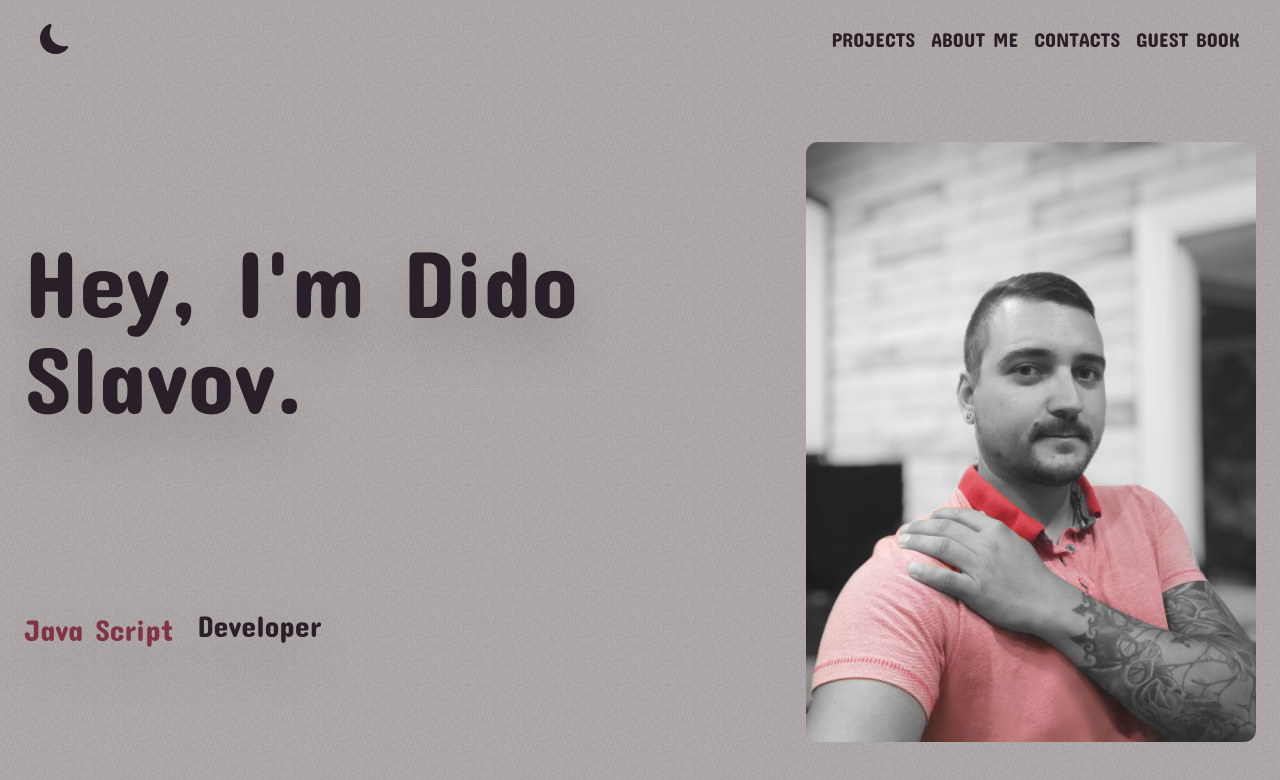
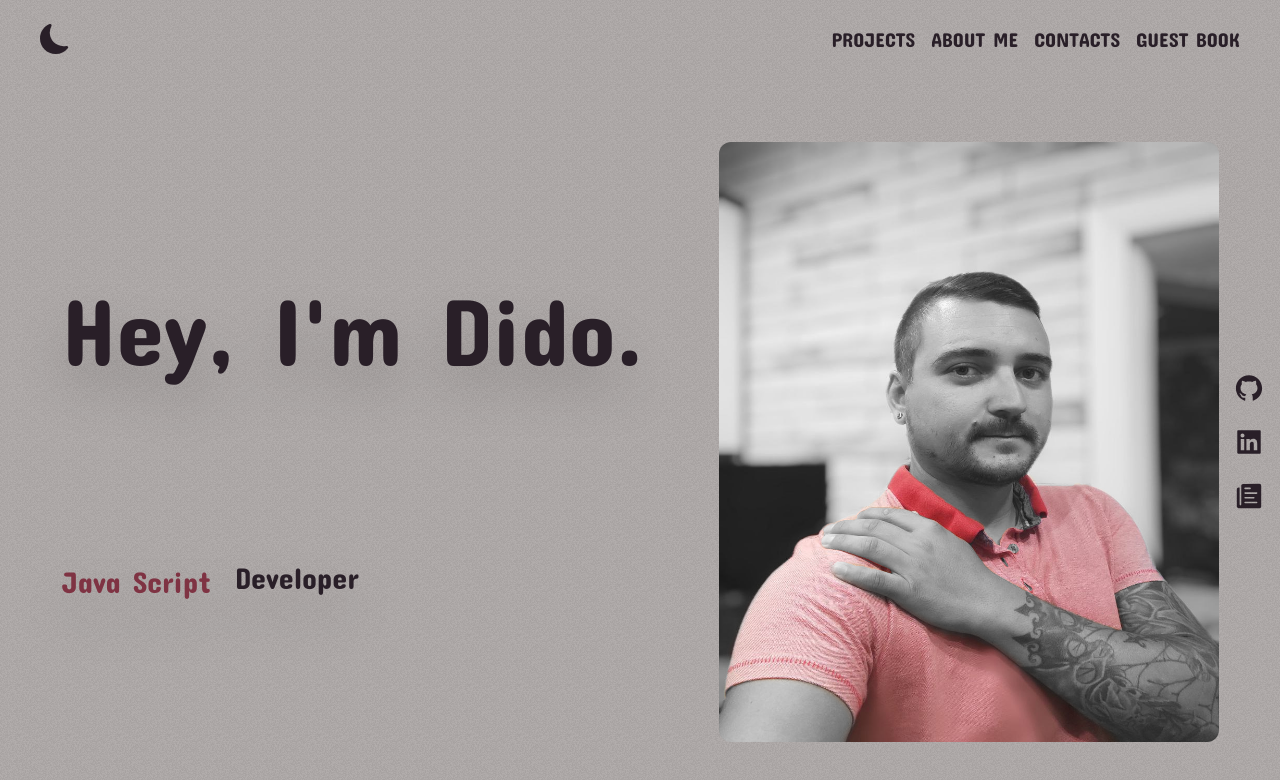
Before and after one commit to didoslavov/My-Portfolio, a Next.js app: page / in a window 1280 px wide. Shown: the top 780 px of the page. Built offline with nearby package versions, Linux system fonts and the light colour scheme.

Commit message:
extract home component

```diff
--- /dev/null
+++ b/app/Components/Home/Home.tsx
@@ -0,0 +1,97 @@
+'use client';
+import { IoIosPaper } from 'react-icons/io';
+import { AiFillLinkedin } from 'react-icons/ai';
+import { AiFillGithub } from 'react-icons/ai';
+
+import { useGSAP } from '@gsap/react';
+import gsap, { Elastic } from 'gsap';
+import Image from 'next/image';
+import React from 'react';
+
+const Home = () => {
+    const stack = ['Java Script', 'React', 'Next', 'Node JS', 'Express'];
+
+    useGSAP(() => {
+        const vsOpts = {
+            slides: document.querySelectorAll('.slide'),
+            list: document.querySelector('.slides'),
+            duration: 6,
+            lineHeight: 50,
+        };
+
+        const vSlide = gsap.timeline({
+            paused: true,
+            repeat: -1,
+        });
+
+        let index = 1;
+
+        vsOpts.slides.forEach(function (i, j) {
+            if (index > vsOpts.slides.length - 1) {
+                index = 0;
+            }
+
+            vSlide.to(vsOpts.list, {
+                duration: vsOpts.duration / vsOpts.slides.length,
+                y: index * -1 * vsOpts.lineHeight,
+                ease: Elastic.easeOut.config(1, 0.9),
+            });
+
+            index++;
+        });
+
+        vSlide.play();
+    });
+    return (
+        <div className="relative flex flex-col md:flex-row items-center justify-between md:justify-around py-8 px-6">
+            <div className="flex flex-col gap-12 md:gap-44 items-start text-raisin-black  dark:text-silver drop-shadow-2xl">
+                <p className="text-3xl md:text-6xl lg:text-8xl">Hey, I&apos;m Dido.</p>
+                <div className="flex items-center gap-6 overflow-hidden text-3xl">
+                    <div className="h-12 text-end text-wine dark:text-sheen-gold">
+                        <ul className="slides">
+                            {stack.map((tech, i) => (
+                                <li className="slide leading-[50px]" key={i}>
+                                    {tech}
+                                </li>
+                            ))}
+                        </ul>
+                    </div>
+                    <p className="leading-[50px]">Developer</p>
+                </div>
+            </div>
+            <Image
+                width={800}
+                height={800}
+                src="/portfolio-img-bg-dark.jpg"
+                alt="Picture of me, Dido"
+                className="rounded-xl w-[500px] h-[600px] hidden md:block md:dark:hidden"
+            />
+            <Image
+                width={800}
+                height={800}
+                src="/portfolio-img-bg-light.jpg"
+                alt="Picture of me, Dido"
+                className="rounded-xl w-[500px] h-[600px] hidden md:dark:block"
+            />
+            <ul className="absolute right-4 top-[50%] -translate-y-[50%] flex flex-col gap-6 text-raisin-black dark:text-silver">
+                <li>
+                    <a href="#">
+                        <AiFillGithub size={30} />
+                    </a>
+                </li>
+                <li>
+                    <a href="#">
+                        <AiFillLinkedin size={30} />
+                    </a>
+                </li>
+                <li>
+                    <a href="#">
+                        <IoIosPaper size={30} />
+                    </a>
+                </li>
+            </ul>
+        </div>
+    );
+};
+
+export default Home;
--- a/app/page.tsx
+++ b/app/page.tsx
@@ -1,73 +1,5 @@
-'use client';
+import Home from './Components/Home/Home';
 
-import { useGSAP } from '@gsap/react';
-import gsap, { Elastic } from 'gsap';
-import Image from 'next/image';
-
-export default function Home() {
-    const stack = ['Java Script', 'React', 'Next', 'Node JS', 'Express'];
-    useGSAP(() => {
-        var vsOpts = {
-            slides: document.querySelectorAll('.slide'),
-            list: document.querySelector('.slides'),
-            duration: 6,
-            lineHeight: 50,
-        };
-
-        const vSlide = gsap.timeline({
-            paused: true,
-            repeat: -1,
-        });
-
-        let index = 1;
-        vsOpts.slides.forEach(function (i, j) {
-            if (index > vsOpts.slides.length - 1) {
-                index = 0;
-            }
-
-            vSlide.to(vsOpts.list, {
-                duration: vsOpts.duration / vsOpts.slides.length,
-                y: index * -1 * vsOpts.lineHeight,
-                ease: Elastic.easeOut.config(1, 0.9),
-            });
-
-            index++;
-        });
-
-        vSlide.play();
-    });
-
-    return (
-        <div className="flex flex-col md:flex-row items-center justify-between md:justify-around py-8 px-6">
-            <div className="flex flex-col gap-12 md:gap-44 items-start text-raisin-black  dark:text-silver drop-shadow-2xl">
-                <p className="text-3xl md:text-6xl lg:text-8xl">Hey, I&apos;m Dido Slavov.</p>
-                <div className="flex items-center gap-6 overflow-hidden text-3xl">
-                    <div className="h-12 text-end text-wine dark:text-sheen-gold">
-                        <ul className="slides">
-                            {stack.map((tech, i) => (
-                                <li className="slide leading-[50px]" key={i}>
-                                    {tech}
-                                </li>
-                            ))}
-                        </ul>
-                    </div>
-                    <p className="leading-[50px]">Developer</p>
-                </div>
-            </div>
-            <Image
-                width={800}
-                height={800}
-                src="/portfolio-img-bg-dark.jpg"
-                alt="Picture of me, Dido"
-                className="rounded-xl w-[500px] h-[600px] hidden md:block md:dark:hidden"
-            />
-            <Image
-                width={800}
-                height={800}
-                src="/portfolio-img-bg-light.jpg"
-                alt="Picture of me, Dido"
-                className="rounded-xl w-[500px] h-[600px] hidden md:dark:block"
-            />
-        </div>
-    );
+export default function Main() {
+    return <Home />;
 }
```
